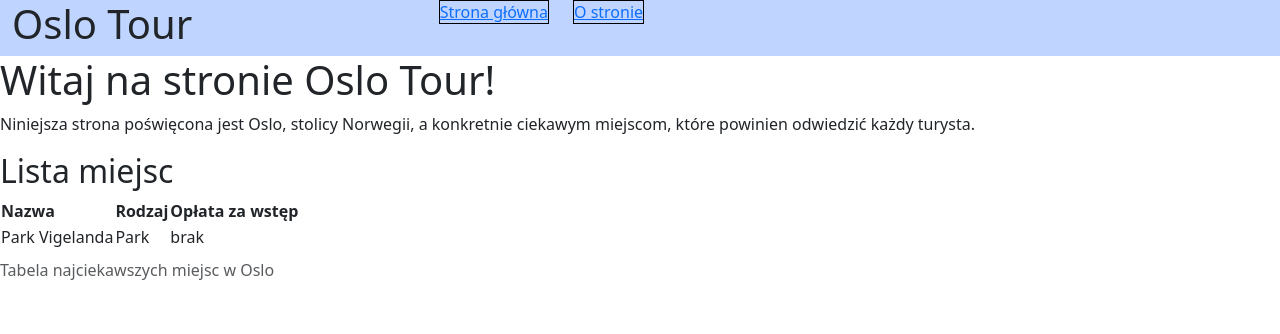
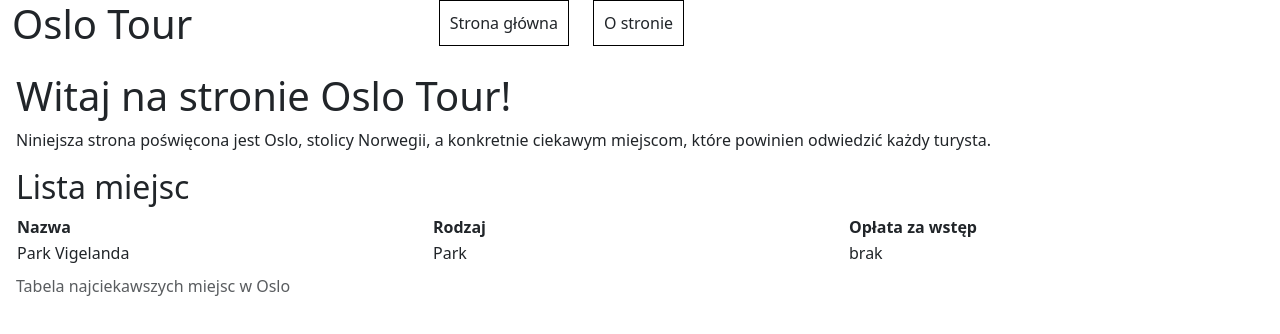
Before and after one commit to jakooste/OsloTour, a website: page index.html in a window 1280 px wide. Drawn offline with nearby package versions, Linux system fonts and the light colour scheme.

Commit message:
revise main stylesheet

```diff
--- a/style_main.css
+++ b/style_main.css
@@ -1,8 +1,58 @@
-.topRibbon {
+.page {
+    --text-color-dark: #000000;
+    --text-color-light: #ffffff;
+    --text-bg-color: #FFFFFF;
+    --accent-color-1: #00205B;
+    --accent-color-1-lighter: #80a1e0;
+    --accent-color-2: #BA0C2F;
+    --accent-color-2-lighter: #fa1140;
+}
+
+header {
     width: 100%;
-    background: #bfd5ff;
+    background: var(--accent-color-1);
+    color: var(--text-color-light);
+}
+
+article {
+    padding: 1rem;
+}
+
+.box {
+    border: 1px solid var(--accent-color-1);
+}
+
+footer {
+    text-align: center;
+    background: var(--accent-color-1-lighter);
+    height: 5rem;
+}
+
+table {
+    table-layout: fixed;
+    width: calc(100%);
+    border: 2px solid var(--accent-color-1);
+    margin: 0.5rem 0.5rem 0 0;
+}
+
+th {
+    background: var(--accent-color-2-lighter);
+    border: 1px solid var(--accent-color-2);
+    text-align: left;
 }
 
 .navbutton {
+    display: block;
+    text-decoration: none;
+    text-align: center;
+    padding: 10px 10px 10px 10px;
+    margin: 0;
+    text-underline: none;
+    color: var(--text-color-light);
     border: black solid 1px;
+    background: var(--accent-color-2);
 }
+
+.article-image {
+    margin: 2rem 2rem 2rem 2rem;
+}
```
